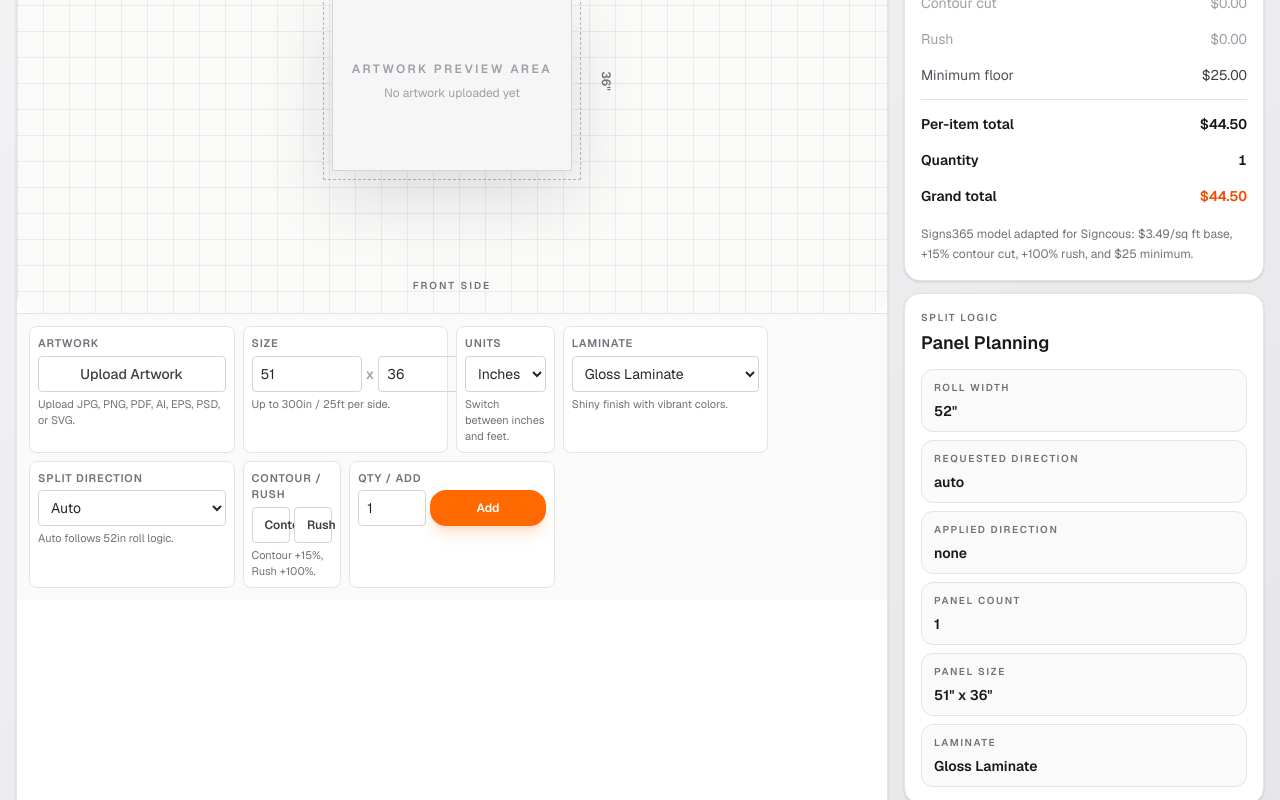
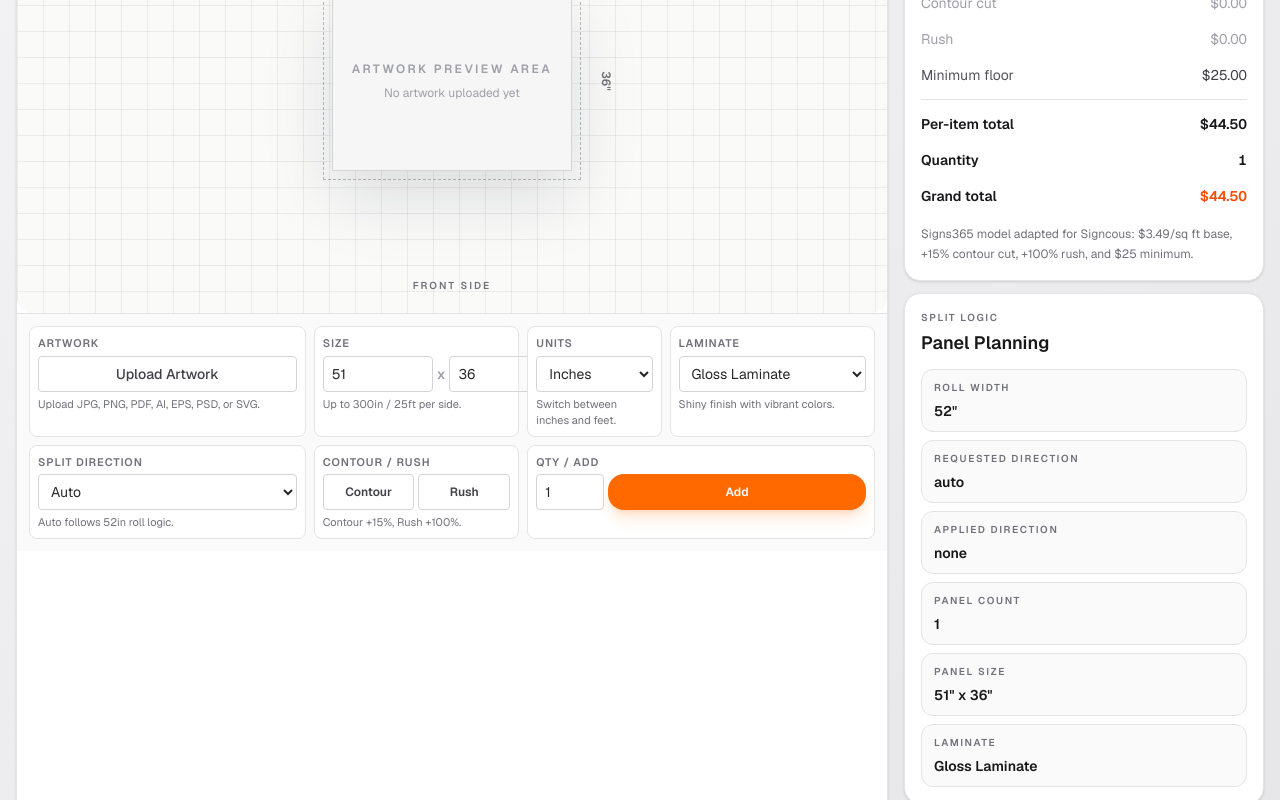
Before and after one commit to Moecharaf/signcous-app, a Next.js app: page /adhesive/3m-ij-35c in a window 1280 px wide. Shown: the part 494-1294 px from the top of the page. Built offline with nearby package versions, Linux system fonts and the light colour scheme.

Commit message:
Fix IJ-35C builder input grid overlap on responsive breakpoints

```diff
--- a/src/components/product-builder/Ij35cBuilder.tsx
+++ b/src/components/product-builder/Ij35cBuilder.tsx
@@ -456,8 +456,8 @@ export default function Ij35cBuilder({ productId = 135 }: Ij35cBuilderProps) {
               </div>
             </div>
 
-            <div className="grid gap-2 border-t border-zinc-200 bg-zinc-50 p-3 md:grid-cols-4 xl:grid-cols-8">
-              <ControlBox title="Artwork" className="md:col-span-2" helper="Upload JPG, PNG, PDF, AI, EPS, PSD, or SVG.">
+            <div className="grid gap-2 border-t border-zinc-200 bg-zinc-50 p-3 md:grid-cols-6 xl:grid-cols-12">
+              <ControlBox title="Artwork" className="md:col-span-3 xl:col-span-4" helper="Upload JPG, PNG, PDF, AI, EPS, PSD, or SVG.">
                 <div className="space-y-2">
                   <label className="inline-flex h-9 w-full cursor-pointer items-center justify-center rounded border border-zinc-300 bg-white px-3 text-sm font-medium text-zinc-700 hover:border-zinc-400">
                     <input
@@ -480,7 +480,7 @@ export default function Ij35cBuilder({ productId = 135 }: Ij35cBuilderProps) {
                 </div>
               </ControlBox>
 
-              <ControlBox title="Size" className="md:col-span-2" helper="Up to 300in / 25ft per side.">
+              <ControlBox title="Size" className="md:col-span-3 xl:col-span-3" helper="Up to 300in / 25ft per side.">
                 <div className="grid grid-cols-[1fr_auto_1fr] gap-1">
                   <input
                     type="number"
@@ -504,7 +504,7 @@ export default function Ij35cBuilder({ productId = 135 }: Ij35cBuilderProps) {
                 </div>
               </ControlBox>
 
-              <ControlBox title="Units" helper="Switch between inches and feet.">
+              <ControlBox title="Units" className="md:col-span-2 xl:col-span-2" helper="Switch between inches and feet.">
                 <select
                   value={unit}
                   onChange={(event) => setUnit(event.target.value as IJ35CUnit)}
@@ -515,7 +515,7 @@ export default function Ij35cBuilder({ productId = 135 }: Ij35cBuilderProps) {
                 </select>
               </ControlBox>
 
-              <ControlBox title="Laminate" className="md:col-span-2" helper={selectedLaminate.note}>
+              <ControlBox title="Laminate" className="md:col-span-2 xl:col-span-3" helper={selectedLaminate.note}>
                 <select
                   value={laminate}
                   onChange={(event) => setLaminate(event.target.value as IJ35CLaminate)}
@@ -529,7 +529,7 @@ export default function Ij35cBuilder({ productId = 135 }: Ij35cBuilderProps) {
                 </select>
               </ControlBox>
 
-              <ControlBox title="Split Direction" className="md:col-span-2" helper="Auto follows 52in roll logic.">
+              <ControlBox title="Split Direction" className="md:col-span-3 xl:col-span-4" helper="Auto follows 52in roll logic.">
                 <select
                   value={splitDirection}
                   onChange={(event) => setSplitDirection(event.target.value as IJ35CSplitDirection)}
@@ -541,7 +541,7 @@ export default function Ij35cBuilder({ productId = 135 }: Ij35cBuilderProps) {
                 </select>
               </ControlBox>
 
-              <ControlBox title="Contour / Rush" helper="Contour +15%, Rush +100%.">
+              <ControlBox title="Contour / Rush" className="md:col-span-2 xl:col-span-3" helper="Contour +15%, Rush +100%.">
                 <div className="grid grid-cols-2 gap-1">
                   <button
                     type="button"
@@ -568,7 +568,7 @@ export default function Ij35cBuilder({ productId = 135 }: Ij35cBuilderProps) {
                 </div>
               </ControlBox>
 
-              <ControlBox title="Qty / Add" className="md:col-span-2">
+              <ControlBox title="Qty / Add" className="md:col-span-3 xl:col-span-5">
                 <div className="grid grid-cols-[68px_1fr] gap-1">
                   <input
                     type="number"
```
